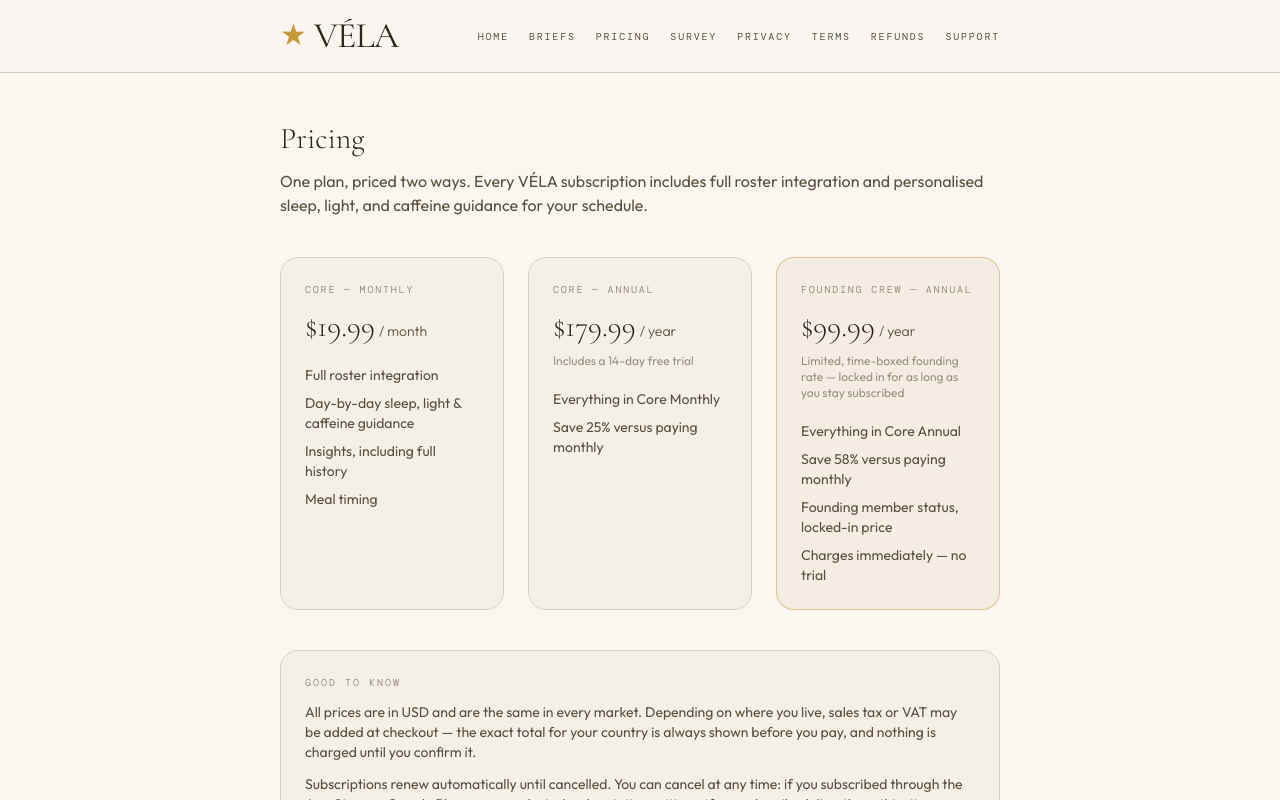
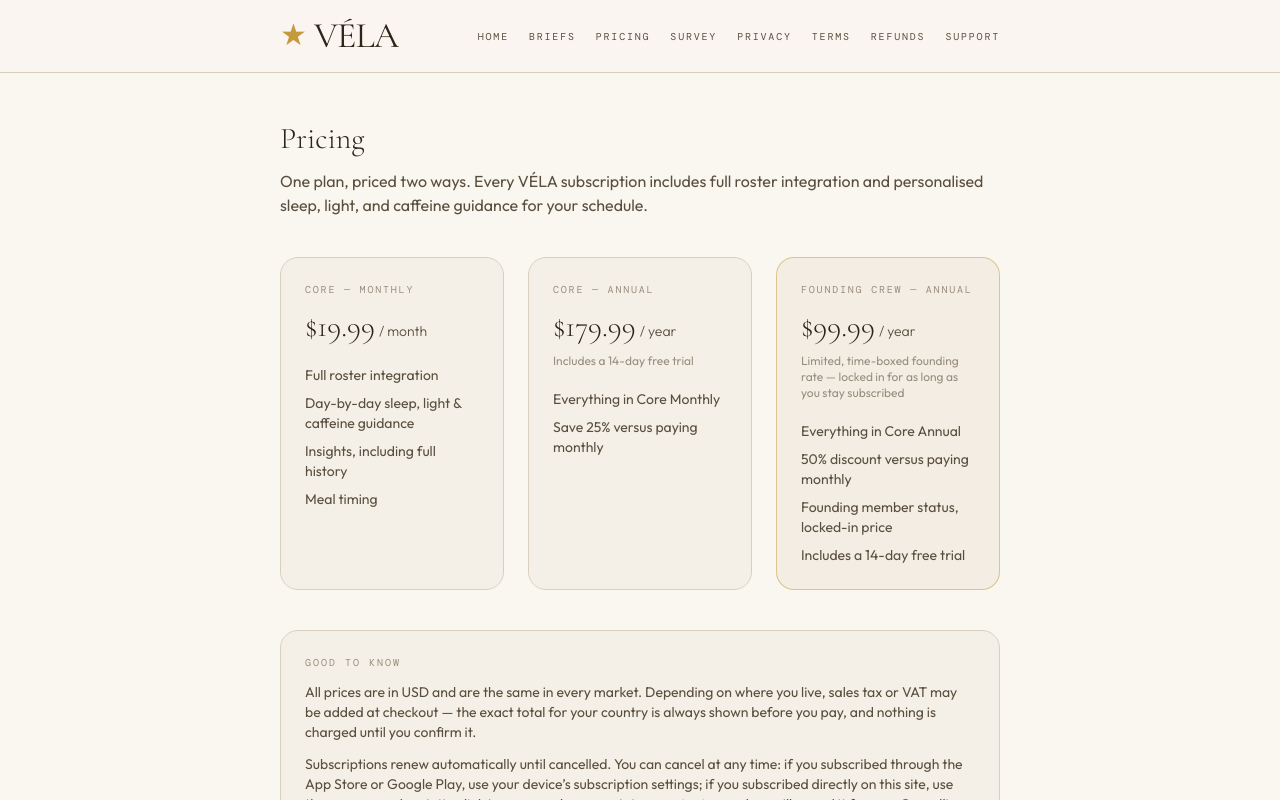
Before and after one commit to growthwise68/vela-website, a Next.js app: page /pricing in a window 1280 px wide. Shown: the top 800 px of the page. Built offline with nearby package versions, Linux system fonts and the light colour scheme; no server answers; a web font is replaced by a local one.

Commit message:
Fix founding pricing trial and discount copy

```diff
--- a/src/app/pricing/page.tsx
+++ b/src/app/pricing/page.tsx
@@ -43,9 +43,9 @@
     note: "Limited, time-boxed founding rate — locked in for as long as you stay subscribed",
     features: [
       "Everything in Core Annual",
-      "Save 58% versus paying monthly",
+      "50% discount versus paying monthly",
       "Founding member status, locked-in price",
-      "Charges immediately — no trial",
+      "Includes a 14-day free trial",
     ],
     highlight: true,
   },
```
